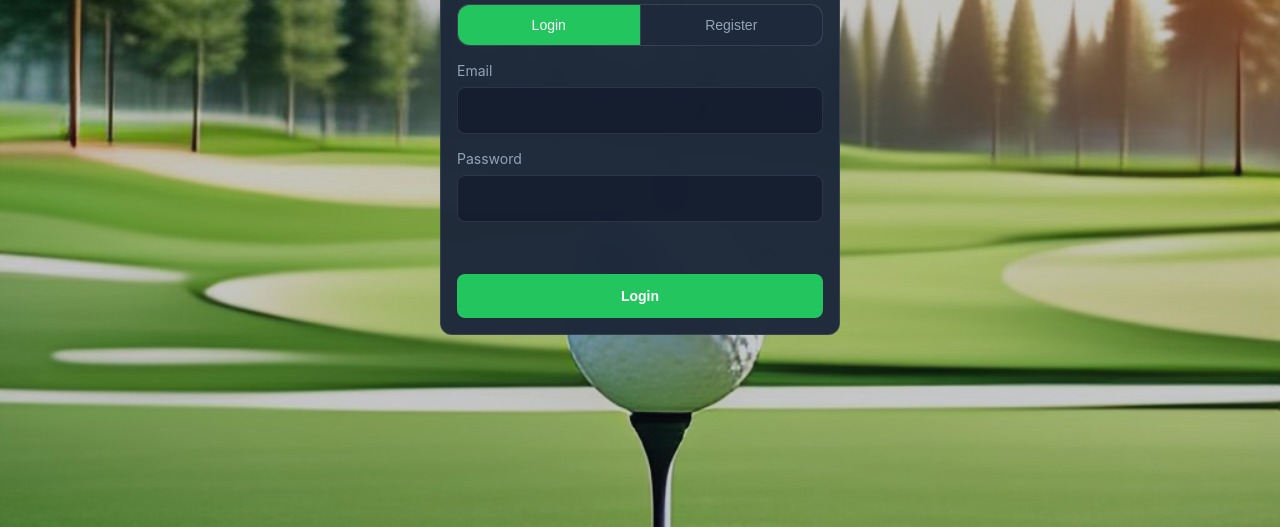
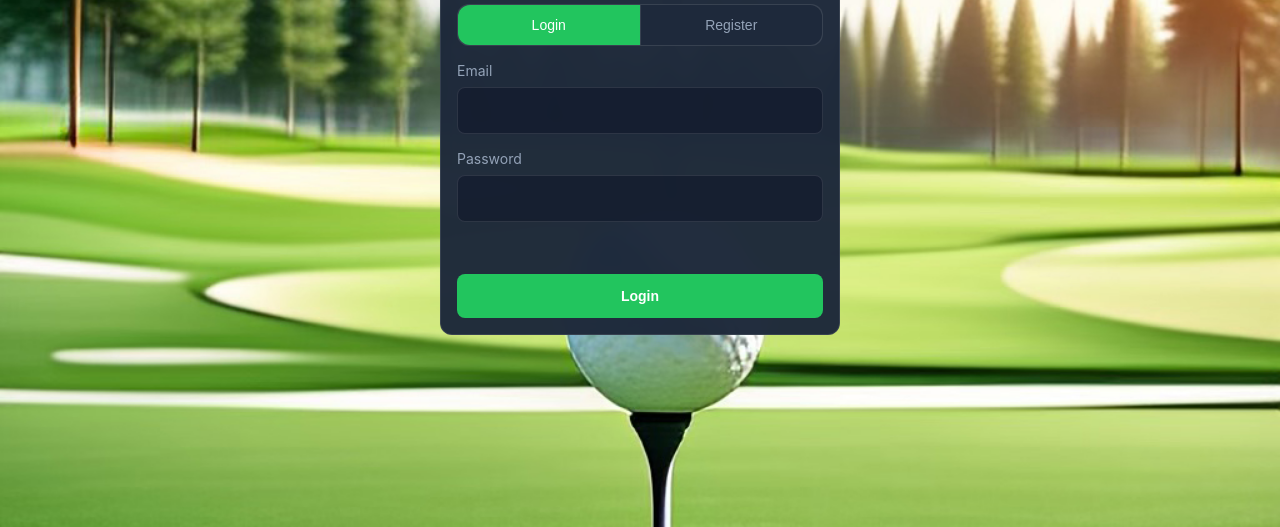
Before and after one commit to lewwilson20011/golf-round-tracker, a plain HTML site: page login.html in a window 1280 px wide. Shown: the part 273-800 px from the top of the page. Drawn offline with nearby package versions, Linux system fonts and the light colour scheme.

Commit message:
Update styles
Background and Logo

```diff
--- a/css/styles.css
+++ b/css/styles.css
@@ -19,7 +19,7 @@
 
 body {
     font-family: -apple-system, BlinkMacSystemFont, 'Segoe UI', Roboto, Oxygen, Ubuntu, Cantarell, sans-serif;
-    background: linear-gradient(rgba(26, 31, 46, 0.25), rgba(26, 31, 46, 0.25)),
+    background: linear-gradient(rgba(26, 31, 46, 0), rgba(26, 31, 46, 0)),
                 url('../images/golf-course-image.jpg') center/cover fixed;
     color: white;
     min-height: 100vh;
```
Also changed, not shown: images/Round-Tracker.png.
